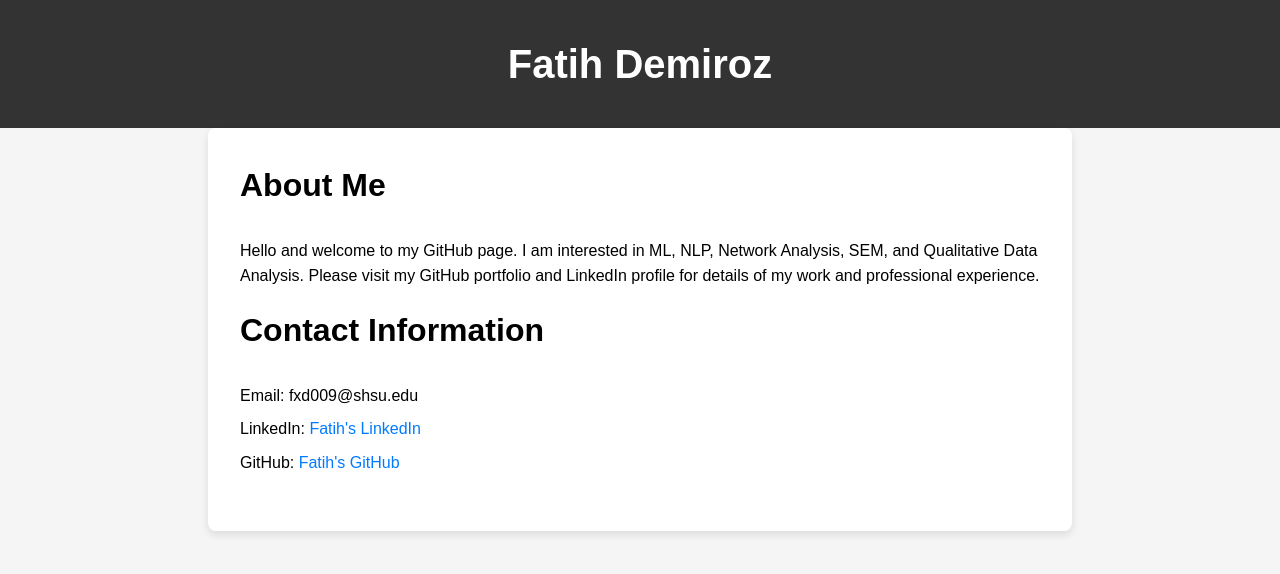
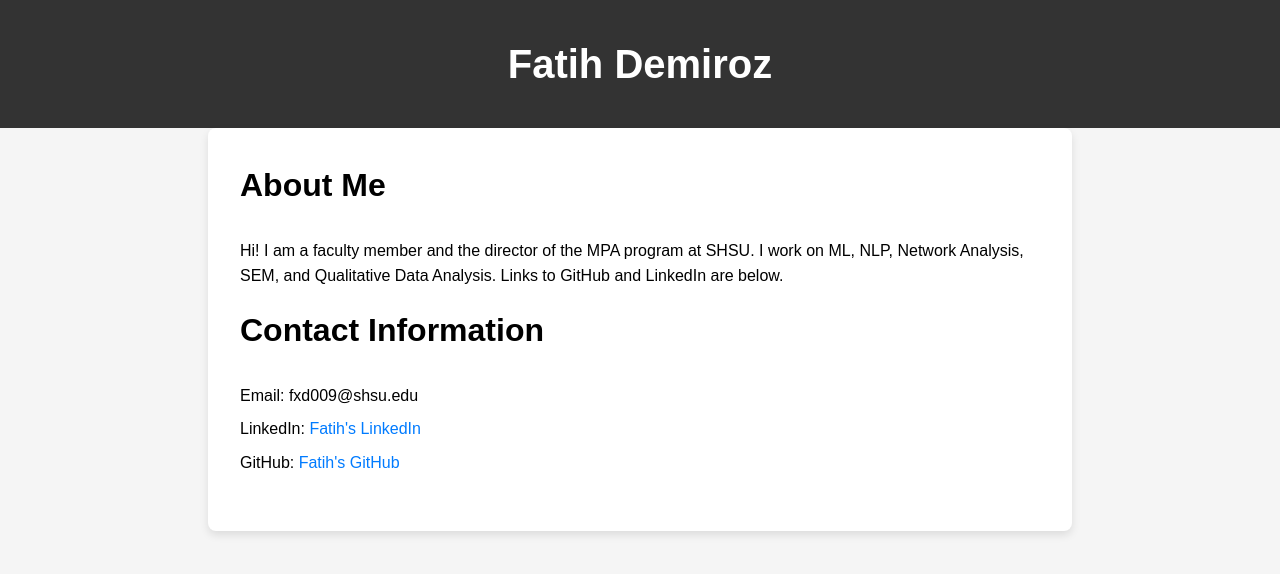
Before and after one commit to demiroz/demiroz.github.io, a plain HTML site: page index.html in a window 1280 px wide. Drawn offline with Linux system fonts and the light colour scheme.

Commit message:
Update index.html

```diff
--- a/index.html
+++ b/index.html
@@ -95,8 +95,9 @@
         <section>
             <h2>About Me</h2>
             <p>
-                Hello and welcome to my GitHub page. I am interested in ML, NLP, Network Analysis, SEM, and Qualitative Data Analysis.
-                Please visit my GitHub portfolio and LinkedIn profile for details of my work and professional experience.
+                Hi! I am a faculty member and the director of the MPA program at SHSU.
+                I work on ML, NLP, Network Analysis, SEM, and Qualitative Data Analysis. Links to GitHub and LinkedIn are below.
+
             </p>
         </section>
 
```
